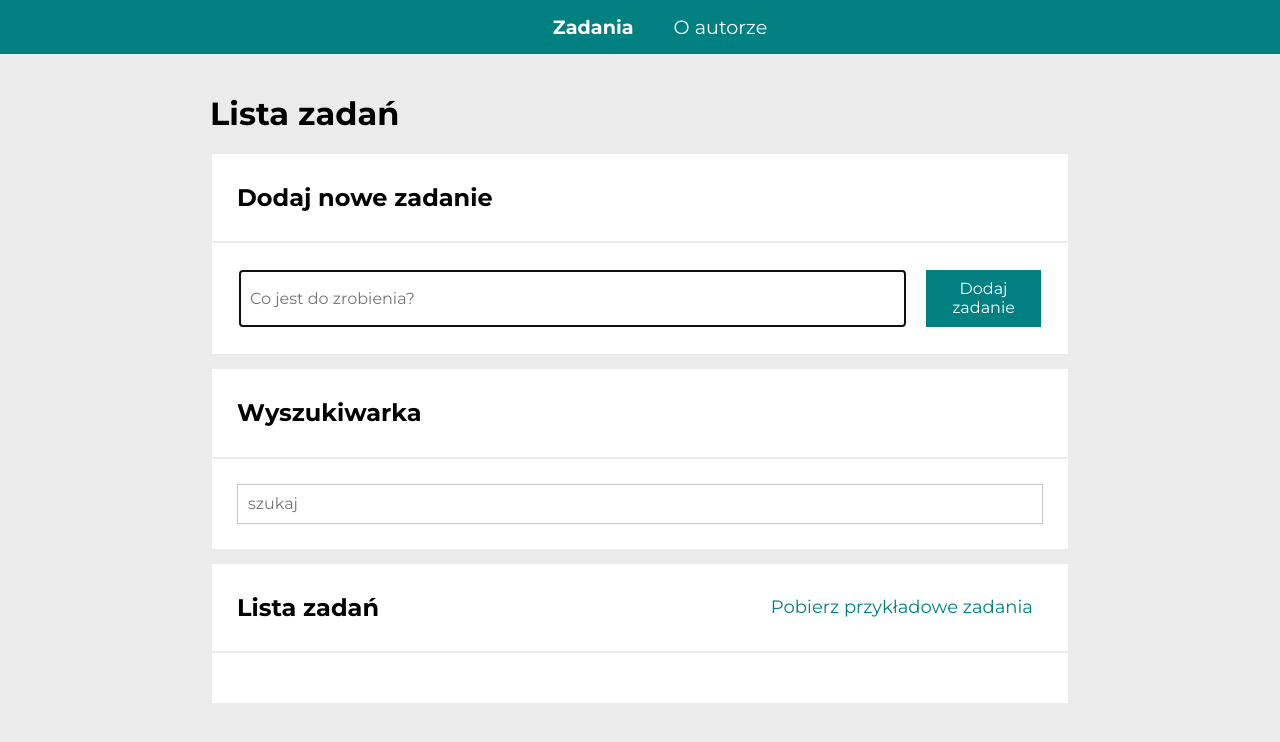
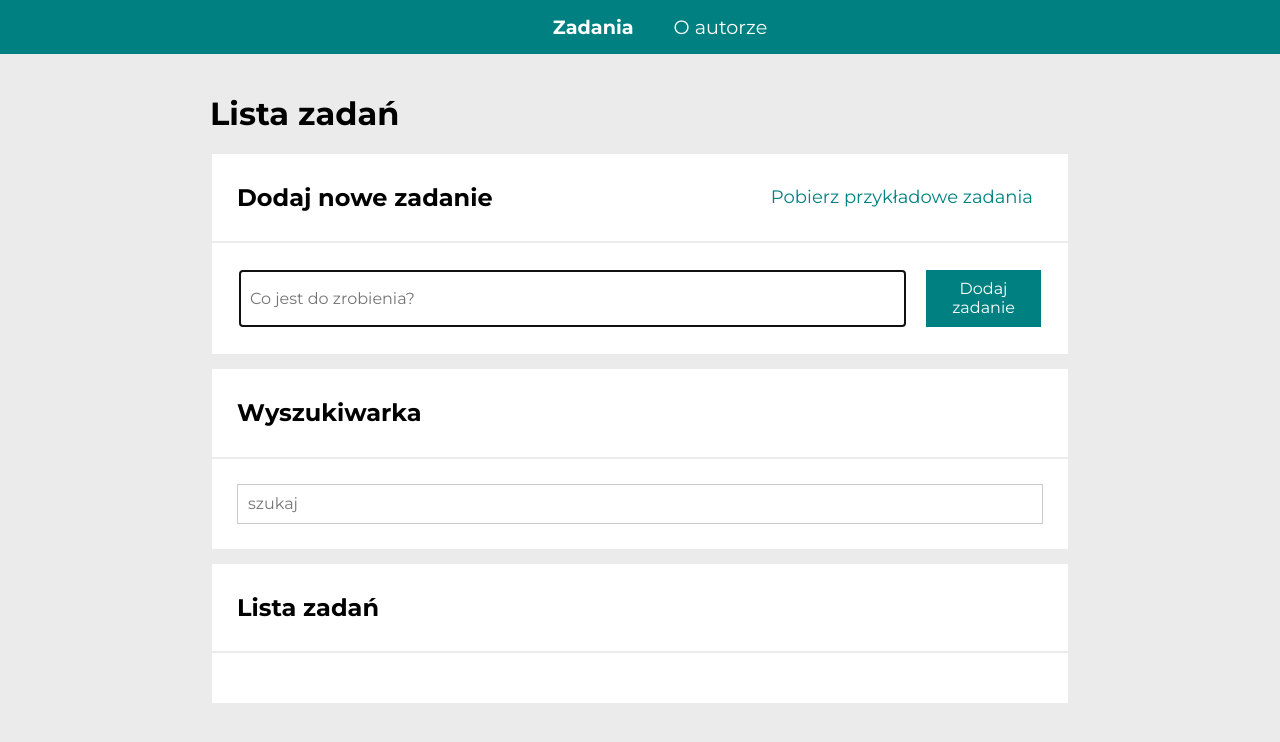
Before and after one commit to MaciejKurpiecki/toDo-List.react, a React (Create React App) app: page /zadania#/zadania in a window 1280 px wide. Shown: the top 742 px of the page. Built offline with nearby package versions, Linux system fonts and the light colour scheme.

Commit message:
reworked exampleTasksButton

```diff
--- a/src/features/tasks/Buttons/index.js
+++ b/src/features/tasks/Buttons/index.js
@@ -6,11 +6,12 @@ import {
     selectAreTasksEmpty,
     selectIsEveryTaskDone,
     selectHideDone,
-    fetchExampleTasks
+    fetchExampleTasks,
+    selectLoading
 }
     from "../tasksSlice";
 
-const Buttons = () => {
+export const Buttons = () => {
     const areTasksEmpty = useSelector(selectAreTasksEmpty);
     const isEveryTaskDone = useSelector(selectIsEveryTaskDone);
     const hideDone = useSelector(selectHideDone);
@@ -18,10 +19,6 @@ const Buttons = () => {
 
     return (
         <ButtonsContainer>
-            {areTasksEmpty && <> <StyledButton onClick={() => dispatch(fetchExampleTasks())}>
-                Pobierz przykładowe zadania
-            </StyledButton>
-            </>}
             {!areTasksEmpty && <>
                 <StyledButton
                     onClick={() => dispatch(togglehideDone())}
@@ -38,4 +35,21 @@ const Buttons = () => {
         </ButtonsContainer>
     )
 };
-export default Buttons;
+
+export const ExampleTasksButton = () => {
+    const dispatch = useDispatch();
+    const loading = useSelector(selectLoading);
+
+    return (
+        <>
+
+            {<> <StyledButton
+                onClick={() => dispatch(fetchExampleTasks())}
+                disabled={loading ? true : false}
+            >
+                {loading ? "Ładowanie..." : "Pobierz przykładowe zadania"}
+            </StyledButton>
+            </>}
+        </>
+    )
+};
--- a/src/features/tasks/TasksApp.js
+++ b/src/features/tasks/TasksApp.js
@@ -1,9 +1,10 @@
 import Form from './Form';
 import Tasks from './Tasks';
-import Buttons from './Buttons';
+import {Buttons, ExampleTasksButton} from './Buttons';
 import Section from '../../common/Section';
 import Container from '../../common/Container';
 import Search from './Search';
+
 
 function TasksApp() {
 
@@ -13,7 +14,9 @@ function TasksApp() {
         <h1>Lista zadań</h1>
       </header>
       <Section title="Dodaj nowe zadanie"
-        body={<Form />} />
+        body={<Form />}
+        extraHeaderContent={<ExampleTasksButton/>} />
+
       <Section title="Wyszukiwarka"
         body={<Search />} />
       <Section
--- a/src/features/tasks/tasksSaga.js
+++ b/src/features/tasks/tasksSaga.js
@@ -1,5 +1,5 @@
 import { call, put, takeLatest, delay, takeEvery, select } from "redux-saga/effects";
-import { fetchExampleTasks, selectTasks, setTasks } from "./tasksSlice";
+import { fetchExampleTasks, selectTasks, fetchExampleTasksSucces, fetchExampleTasksError } from "./tasksSlice";
 import { getExampleTasks } from "./getExampleTasks";
 import { saveTasksInLocalStorage } from "./tasksLocalStorage";
 
@@ -7,9 +7,10 @@ function* fetchExampleTasksHandler() {
     try {
         yield delay(1000);
         const exampleTasks = yield call(getExampleTasks);
-        yield put(setTasks(exampleTasks));
+        yield put(fetchExampleTasksSucces(exampleTasks));
     } catch (error) {
         yield call(alert, "Coś poszło nie tak");
+        yield put(fetchExampleTasksError());
     }
 }
 function* saveTasksInLocalStorageHandler() {
--- a/src/features/tasks/tasksSlice.js
+++ b/src/features/tasks/tasksSlice.js
@@ -6,6 +6,7 @@ const tasksSlice = createSlice({
     initialState: {
         tasks: getTasksFromLocalStorage(),
         hideDone: false,
+        loading: false,
     },
     reducers: {
         addTask: ({ tasks }, { payload: task }) => {
@@ -27,8 +28,17 @@ const tasksSlice = createSlice({
                 task.done = true;
             });
         },
-        fetchExampleTasks: () => { },
-        setTasks: (state, { payload: tasks }) => { state.tasks = tasks },
+        fetchExampleTasks: (state) => {
+            state.loading = true;
+        },
+        fetchExampleTasksSucces: (state, { payload: tasks }) => {
+            state.loading = false;
+            state.tasks = tasks;
+        },
+        fetchExampleTasksError: (state) => {
+            state.loading = false;
+        }
+
     },
 });
 
@@ -39,7 +49,8 @@ export const {
     removeTask,
     setAllDone,
     fetchExampleTasks,
-    setTasks
+    fetchExampleTasksSucces,
+    fetchExampleTasksError,
 } = tasksSlice.actions;
 
 const selectTasksState = (state) => state.tasks;
@@ -60,5 +71,6 @@ export const selectTaskByQuery = (state, query) => {
     return tasks.filter(({ content }) =>
         content.toUpperCase().includes(query.trim().toUpperCase()))
 };
+export const selectLoading = (state) => selectTasksState(state).loading;
 
 export default tasksSlice.reducer;
```
